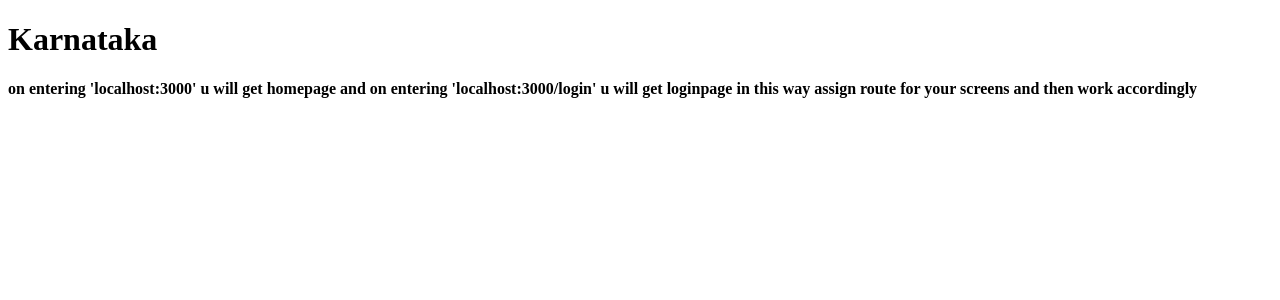
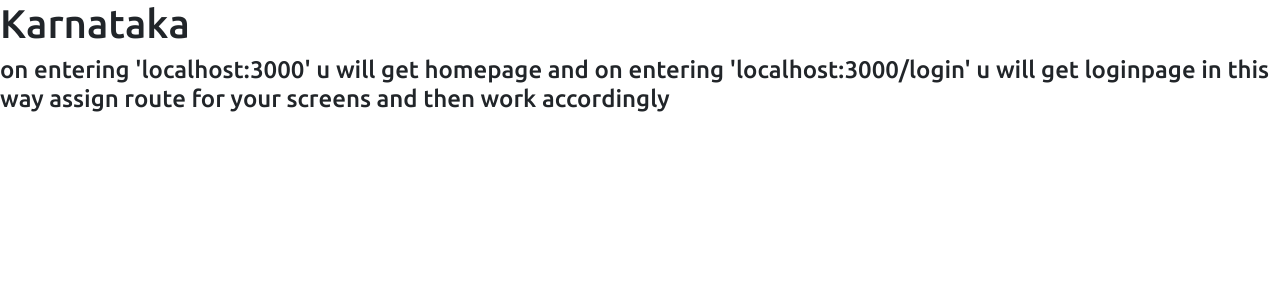
Before and after one commit to VOID0304/voidTravels, a React (Create React App) app in the folder client/: page /#/stateTourism in a window 1280 px wide. Shown: the top 300 px of the page. Built offline with nearby package versions, Linux system fonts and the light colour scheme.

Commit message:
added css constants

```diff
--- a/client/package.json
+++ b/client/package.json
@@ -7,6 +7,7 @@
     "@testing-library/jest-dom": "^5.17.0",
     "@testing-library/react": "^13.4.0",
     "@testing-library/user-event": "^13.5.0",
+    "bootstrap": "^5.3.2",
     "react": "^18.2.0",
     "react-dom": "^18.2.0",
     "react-router-dom": "^6.16.0",
--- a/client/src/App.jsx
+++ b/client/src/App.js
@@ -4,6 +4,8 @@ import SignIn from "./screens/login/signIn";
 import HomePage from "./screens/homepage/home";
 import StringConstants from "./constants/string_constants";
 import StateTourism from "./screens/StateTourism/stateTourism";
+import "bootstrap/dist/css/bootstrap.min.css";
+import "bootstrap/dist/js/bootstrap.bundle";
 
 const App=()=> {
   return (
--- a/client/src/index.css
+++ b/client/src/index.css
@@ -1,7 +1,55 @@
+@import url('https://fonts.googleapis.com/css2?family=Ubuntu:wght@300;400;500;700&display=swap');
+
 :root{
-    --pink: #123658
+
+    /* colors */
+    --black: #000000;
+    --white: #ffffff;
+    --pink: #EAC7C7;
+    --blue: #A0C3D2;
+    --link-blue: #3E468F;
+    --red: #FF0000;
+    --verfied-green: #2AA100;
+
+    /* fonts */
+    --fontFamily-ubuntu: 'Ubuntu', sans-serif;
+
+    /* typography */
+    --weight-light:300;
+    --weight-regular:400;
+    --weight-normal:500;
+    --weight-bold:700;
+
+    /* border radius */
+    --radius-8:8px;
+    --radius-12:12px;
+    --radius-16:16px;
+    --radius-24:24px;
+    --radius-32:32px;
+    --radius-circle:50%;
+
+    /* shadow */
+    --shadow-1: 0px 0px 25px 0px hsla(0, 0%, 0%, 0.25);
+}
+
+*{
+    padding: 0;
+    margin: 0;
+    font-family: var(--fontFamily-ubuntu);
 }
 
 .state{
     color: var(--pink);
 }
+
+
+
+@media (min-width: 576px) { }
+
+@media (min-width: 768px) { }
+
+@media (min-width: 992px) { }
+
+@media (min-width: 1200px) { }
+
+@media (min-width: 1400px) { }
--- a/client/src/screens/StateTourism/stateTourism.jsx
+++ b/client/src/screens/StateTourism/stateTourism.js
@@ -3,7 +3,7 @@ import StringConstants from "../../constants/string_constants";
 
 const StateTourism=()=>{
     return(
-        <div>
+        <div className="bg-blue w-100">
             <h1>{StringConstants.stateHeading}</h1>
         </div>
     );
--- a/client/src/screens/homepage/home.jsx
+++ b/client/src/screens/homepage/home.js
@@ -5,7 +5,6 @@ const HomePage = () =>{
     return(
         <>
         <div>
-
             <h1 className="state">{StringConstants.homeHeading}</h1>
             <h4>{StringConstants.description}</h4>
         </div>
@@ -13,6 +12,4 @@ const HomePage = () =>{
     );
 }
 
-
-
 export default HomePage;
```
Also changed, not shown: client/src/screens/login/signIn.js (renamed from client/src/screens/login/signIn.jsx), 1 other file (tests, documents, lock files or other folders).
